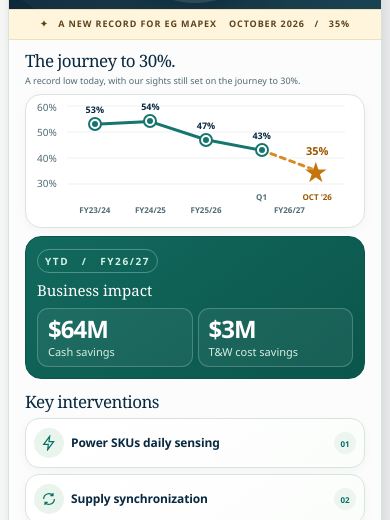
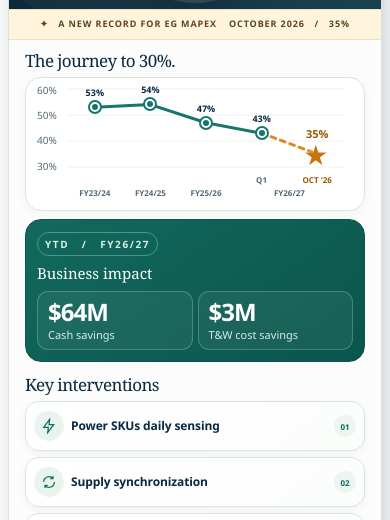
Before and after one commit to faridahelaly/eg-mapex-celebration, a plain HTML site: page index.html in a window 390 px wide. Shown: the part 317-837 px from the top of the page. Drawn offline with Linux system fonts and the light colour scheme.

Commit message:
Remove journey subtitle from MAPEx page
Co-authored-by: Copilot App <223556219+Copilot@users.noreply.github.com>

```diff
--- a/index.html
+++ b/index.html
@@ -41,7 +41,6 @@ h1{margin-bottom:8px;color:#d4f3e5;font-size:clamp(30px,4vw,36px);font-weight:80
 .section-heading{display:flex;justify-content:space-between;align-items:end;gap:14px;margin-bottom:10px}
 .section-kicker{margin:0 0 4px;color:var(--teal);font-size:10px;font-weight:800;letter-spacing:.16em;text-transform:uppercase}
 h2{margin-bottom:0;font-family:Georgia,"Times New Roman",serif;font-size:clamp(26px,3.4vw,32px);font-weight:400;line-height:1.05;letter-spacing:-.035em;color:var(--navy)}
-.section-intro{max-width:250px;margin:0;color:var(--muted);font-size:12px;line-height:1.35}
 .overview{display:grid;grid-template-columns:minmax(0,1.35fr) minmax(205px,.85fr);gap:11px}
 .chart-card,.impact{border-radius:16px}
 .chart-card{min-width:0;margin:0;padding:12px;background:#fff;border:1px solid var(--line);box-shadow:0 3px 12px rgba(12,44,55,.035)}
@@ -99,7 +98,7 @@ footer .wrap{display:flex;justify-content:space-between;gap:20px;padding:8px 0;f
  .hero-body{gap:8px;padding:12px 0}h1{max-width:100%;font-size:clamp(25px,7vw,30px);overflow-wrap:anywhere}.hero-subtitle{font-size:clamp(22px,6vw,26px)}.hero-copy>p:last-child{font-size:12px}.record-ring{width:146px;height:146px;border-width:5px;gap:4px}.record-label{font-size:11px}.record-number{font-size:60px}.record-date{font-size:9px}
  .ribbon .wrap{flex-wrap:wrap;justify-content:center;font-size:9px;line-height:1.4;text-align:center}.ribbon span:last-child{text-align:center}
  .section{padding:12px 0}.interventions{padding-top:2px}h2{font-size:17px}.impact h3{font-size:15px}
- .section-heading{display:block;margin-bottom:7px}.section-intro{max-width:none;margin-top:5px;font-size:9px}
+ .section-heading{display:block;margin-bottom:7px}
  .chart-card,.impact{padding:11px}.chart{margin-top:0}.plot{height:78px;margin-right:8px}.periods{margin-right:8px;font-size:8px}.periods .october{font-size:8px}.point .value{font-size:9px}.point.current .value{font-size:11px}
  .lever{grid-template-columns:30px minmax(0,1fr) 22px;gap:7px;min-height:50px;padding:6px 8px}.lever-icon{width:30px;height:30px}.lever h3{font-size:12px;line-height:1.2}
  .thanks{padding:8px 0}.thanks h2{font-size:16px}
@@ -117,7 +116,6 @@ footer .wrap{display:flex;justify-content:space-between;gap:20px;padding:8px 0;f
  .section-heading{margin-bottom:8px}
  .section-kicker{margin-bottom:4px;font-size:9px}
  h2{font-size:19px;line-height:1.05}
- .section-intro{font-size:9px;line-height:1.25}
  .overview{gap:9px}
  .chart-card{padding:10px}
  .chart{margin-top:0}.plot{height:76px;margin-right:8px;margin-left:26px}
@@ -169,7 +167,7 @@ footer .wrap{display:flex;justify-content:space-between;gap:20px;padding:8px 0;f
  <div class="dashboard">
  <section class="section journey" aria-label="MAPEx trend and business impact">
   <div class="wrap">
-   <div class="section-heading"><div><h2 id="journey-heading">The journey to 30%.</h2></div><p class="section-intro">A record low today, with our sights still set on the journey to 30%.</p></div>
+   <div class="section-heading"><div><h2 id="journey-heading">The journey to 30%.</h2></div></div>
    <div class="overview">
     <figure class="chart-card" aria-label="MAPEx trend by fiscal year and October 2026">
      <div class="chart">
```
